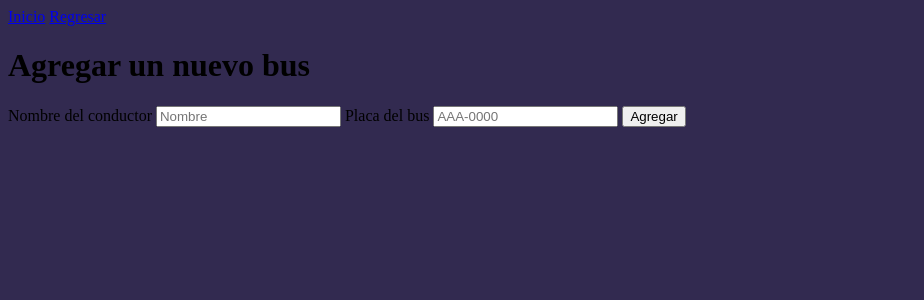
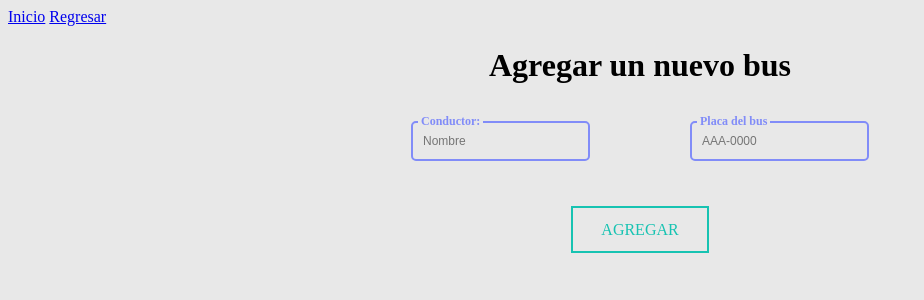
Before and after one commit to Gokruzk/book_fligths_travels, a PHP site: page /Proyecto/Vista/agregar_bus.php in a window 1280 px wide. Shown: the top 300 px of the page, without its empty margins (0-924 px from the left). Run offline with PHP 8.4, Linux system fonts and the light colour scheme.

Commit message:
diseño para agregar buses y viajes

```diff
--- /dev/null
+++ b/CSS/estilos-admin.css
@@ -0,0 +1,93 @@
+html {
+    background-color: #e8e8e8;
+}
+
+h1 {
+    text-align: center;
+
+}
+
+.contenedor-inputs {
+    display: flex;
+    justify-content: center;
+}
+
+.contenedor {
+
+    justify-content: center;
+}
+
+.coolinput {
+    display: flex;
+    flex-direction: column;
+    width: fit-content;
+    position: static;
+    max-width: 240px;
+}
+
+.coolinput label.text {
+    font-size: 0.75rem;
+    color: #818CF8;
+    font-weight: 700;
+    position: relative;
+    top: 0.5rem;
+    margin: 0 0 0 7px;
+    padding: 0 3px;
+    background: #e8e8e8;
+    width: fit-content;
+}
+
+.coolinput input.input {
+    padding: 11px 10px;
+    font-size: 0.75rem;
+    border: 2px #818CF8 solid;
+    border-radius: 5px;
+    background: #e8e8e8;
+}
+
+.coolinput input.input:focus {
+    outline: none;
+}
+
+.boton{
+    display: flex;
+    justify-content: center;
+}
+
+button {
+    cursor: pointer;
+    padding: 0.8em 1.8em;
+    border: 2px solid #17C3B2;
+    position: relative;
+    overflow: hidden;
+    background-color: transparent;
+    text-align: center;
+    text-transform: uppercase;
+    font-size: 16px;
+    transition: .3s;
+    z-index: 1;
+    font-family: inherit;
+    color: #17C3B2;
+   }
+
+   button::before {
+    content: '';
+    width: 0;
+    height: 300%;
+    position: absolute;
+    top: 50%;
+    left: 50%;
+    transform: translate(-50%, -50%) rotate(45deg);
+    background: #17C3B2;
+    transition: .5s ease;
+    display: block;
+    z-index: -1;
+   }
+
+   button:hover::before {
+    width: 105%;
+   }
+
+   button:hover {
+    color: #111;
+   }
--- a/Proyecto/Vista/agregar_bus.php
+++ b/Proyecto/Vista/agregar_bus.php
@@ -1,5 +1,5 @@
 <!DOCTYPE html>
-<html lang="en" style="background-color: rgb(50, 42, 80)">
+<html lang="en">
 
 <head>
     <meta charset="UTF-8" name="viewport" content="width=device-width, initial-scale=1.0">
@@ -12,6 +12,8 @@
         echo "<script>alert('No se pudo añadir el nuevo bus, intente de nuevo');</script>";
     }
     ?>
+
+    <link rel="stylesheet" href="../../CSS/estilos-admin.css">
 
     <title>Agregar</title>
 </head>
@@ -27,18 +29,26 @@
     <h1>Agregar un nuevo bus</h1>
 
     <form action="../Modelo/insertar_bus.php" method="post">
-        <label for="">Nombre del conductor</label>
 
-        <input type="text" placeholder="Nombre" name="conductor"></input>
+        <div class="contenedor">
 
-        <label for="">Placa del bus</label>
+            <div class="contenedor-inputs">
+                <div class="coolinput">
+                    <label for="input" class="text">Conductor:</label>
+                    <input required type="text" placeholder="Nombre" name="conductor" class="input">
+                </div>
+                <div style="margin: 50px;"></div>
+                <div class="coolinput">
+                    <label for="input" class="text">Placa del bus</label>
+                    <input required type="text" title="Siga el patrón de placa, si tiene 3 dígitos anteponga el 0" pattern="^([A-Z]{3})-[0-9]{4}$" placeholder="AAA-0000" name="placa"
+                        class="input">
+                </div>
+            </div>
 
-        <input type="text" pattern="^([A-Z]{3})-[0-9]{4}$" placeholder="AAA-0000" name="placa"></input>
+            <div class="boton"><button type="submit">Agregar</button></div>
 
-        <button type="submit">Agregar</button>
+        </div>
     </form>
-
-
 </body>
 
 </html>
```
Also changed, not shown: Proyecto/Vista/agregar_viaje.php (+47 -17 lines).
